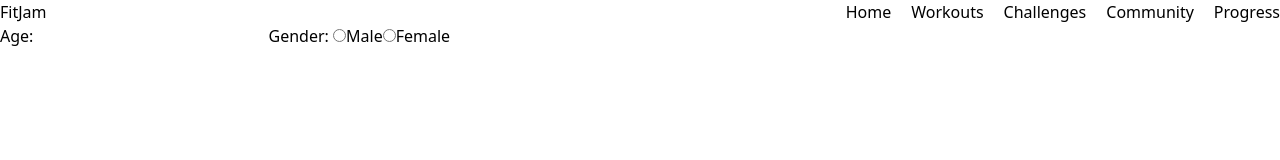
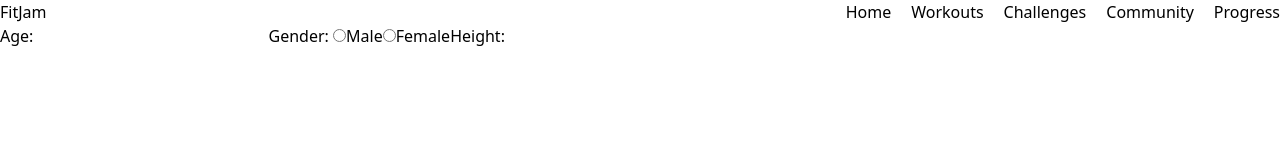
Before and after one commit to devmev10/fitjam, a Next.js app: page /getstarted in a window 1280 px wide. Shown: the top 160 px of the page. Built offline with nearby package versions, Linux system fonts and the light colour scheme.

Commit message:
update FormGetStarted.js

```diff
--- a/app/getstarted/FormGetStarted.js
+++ b/app/getstarted/FormGetStarted.js
@@ -31,6 +31,9 @@ export default function FormGetStarted() {
         />
         Female
       </label>
+      <label>
+        Height: <input type="" />
+      </label>
     </form>
   );
 }
```
